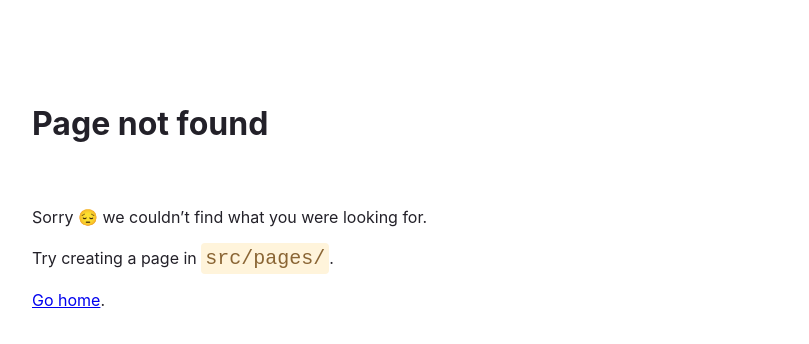
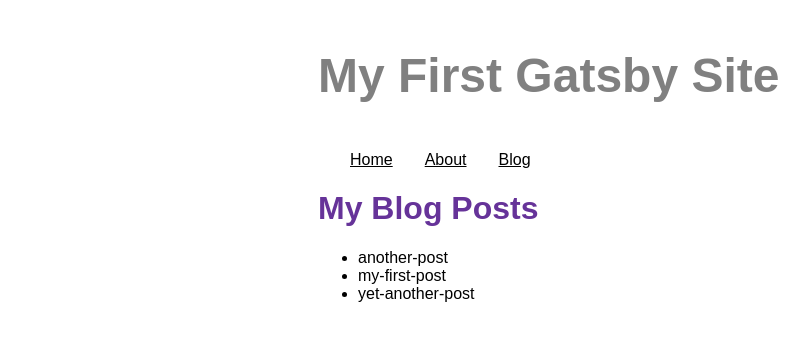
Before and after one commit to zzxxiinn/blog-site, a Gatsby site: page /blog in a window 1280 px wide. Before the commit this address had no page. Shown: the whole page, without its empty margins (72-881 px from the left). Built offline with nearby package versions, Linux system fonts and the light colour scheme; Gatsby itself is replaced by a stand-in of ours.

Commit message:
Finished Gatsby Tutoria Part 4

```diff
--- a/gatsby-config.ts
+++ b/gatsby-config.ts
@@ -3,6 +3,7 @@
 const config: GatsbyConfig = {
   siteMetadata: {
     siteUrl: `https://www.yourdomain.tld`,
+		title: "My First Gatsby Site",
   },
   // More easily incorporate content into your pages through automatic TypeScript type generation and better GraphQL IntelliSense.
   // If you use VSCode you can also use the GraphQL plugin
@@ -11,6 +12,13 @@
   plugins: [
 		"gatsby-plugin-image",
 		"gatsby-plugin-sharp",
+		{
+			resolve: "gatsby-source-filesystem",
+			options: {
+				name: `blog`,
+				path: `${__dirname}/blog`
+			}
+		}
 	],
 }
 
--- a/src/components/layout.tsx
+++ b/src/components/layout.tsx
@@ -1,5 +1,6 @@
 import * as React from "react";
-import {Link} from "gatsby";
+import {Link, useStaticQuery, graphql} from "gatsby";
+
 
 const containerStyles = {
 	margin: 'auto',
@@ -26,6 +27,13 @@
 	color: 'black'
 }
 
+const siteTitle = {
+	fontSize: '3rem',
+	color: 'gray',
+	fontWeight: 700,
+	margin: '3rem 0'
+}
+
 
 export interface LayoutProps extends React.PropsWithChildren {
 	pageTitle?: string,
@@ -33,9 +41,20 @@
 
 
 const Layout = ({pageTitle, children}: LayoutProps) => {
+	const data = useStaticQuery(graphql`
+		query {
+			site {
+				siteMetadata {
+					title
+				}
+			}
+		}
+	`)
+
 	return (
 		<div style={containerStyles}>
-			<title>{pageTitle}</title>
+			<title>{pageTitle} | {data.site.siteMetadata.title}</title>
+			<header style={siteTitle}>{data.site.siteMetadata.title}</header>
 			<nav>
 				<ul style={navLinksStyles}>
 					<li style={navLinkItemStyles}>
@@ -43,6 +62,9 @@
 					</li>
 					<li style={navLinkItemStyles}>
 						<Link to="/about" style={navLinkTextStyles}>About</Link>
+					</li>
+					<li style={navLinkItemStyles}>
+						<Link to="/blog" style={navLinkTextStyles}>Blog</Link>
 					</li>
 				</ul>
 			</nav>
--- /dev/null
+++ b/src/pages/blog.tsx
@@ -0,0 +1,40 @@
+import * as React from "react";
+import {graphql} from "gatsby";
+import Layout from "../components/layout";
+
+
+interface BlogProps {
+	data: {
+		allFile: {
+			nodes: { name: string }[]
+		}
+	}
+}
+
+const BlogPage = ({data}: BlogProps) => {
+	return (
+		<Layout pageTitle="My Blog Posts">
+			<ul>
+				{
+					data.allFile.nodes.map(node => (
+						<li key={node.name}>
+							{node.name}
+						</li>
+					))
+				}
+			</ul>
+		</Layout>
+	)
+}
+
+export const query = graphql`
+	query {
+		allFile {
+			nodes {
+				name
+			}
+		}
+	}
+`
+
+export default BlogPage
```
Also changed, not shown: blog/another-post.mdx (added), blog/my-first-post.mdx (added), blog/yet-another-post.mdx (added).
